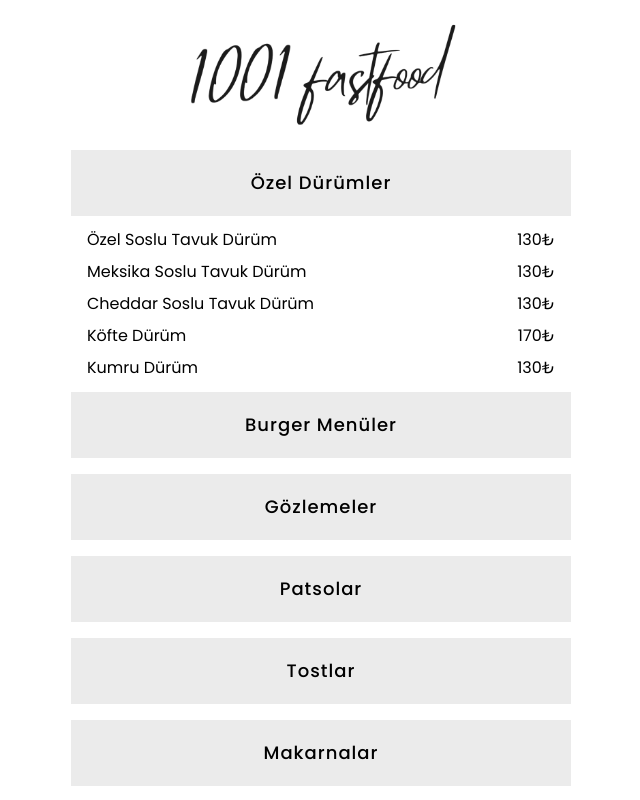
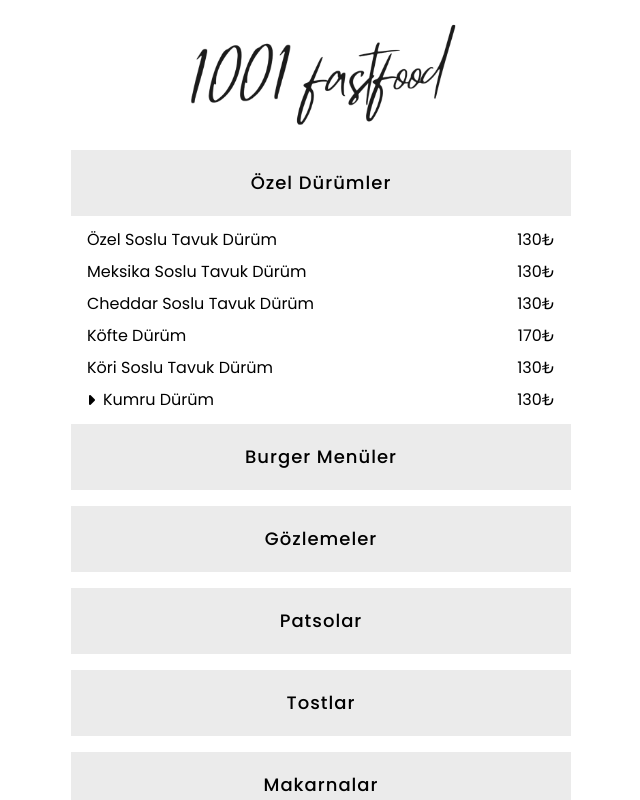
Before and after one commit to yasiralakus/qr-code-menu, a React (Vite) app: page / in a window 1280 px wide. Both pictures are taken after a click on the heading "Özel Dürümler". Shown: the top 800 px of the page, without its empty margins (319-959 px from the left). Built offline with nearby package versions, Linux system fonts and the light colour scheme.

Commit message:
yeni urun eklendi 1

```diff
--- a/src/App.jsx
+++ b/src/App.jsx
@@ -16,7 +16,14 @@ export default function App() {
                         <li>Meksika Soslu Tavuk Dürüm <span>130₺</span></li>
                         <li>Cheddar Soslu Tavuk Dürüm <span>130₺</span></li>
                         <li>Köfte Dürüm <span>170₺</span></li>
-                        <li>Kumru Dürüm <span>130₺</span></li>
+                        <li>Köri Soslu Tavuk Dürüm <span>130₺</span></li>
+                        <li>
+                            <details>
+                                <summary><i className="fa-solid fa-caret-right"></i> Kumru Dürüm</summary>
+                                <p>Sosis, Sucuk, Salam, Kaşar</p>
+                            </details>
+                            <span>130₺</span>
+                        </li>
                     </ul>
                 </details>
 
```
